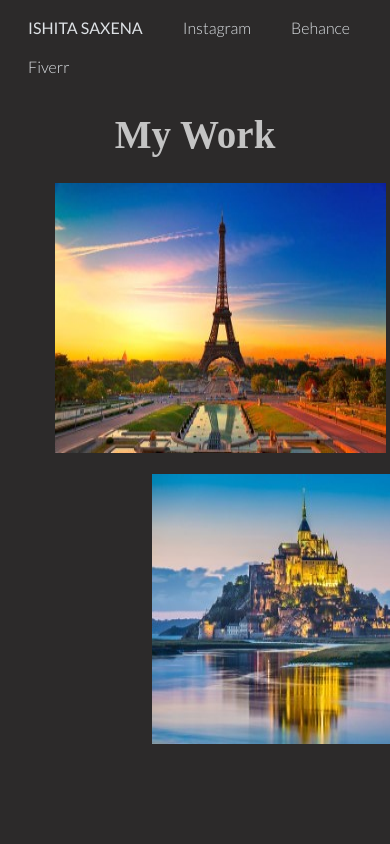
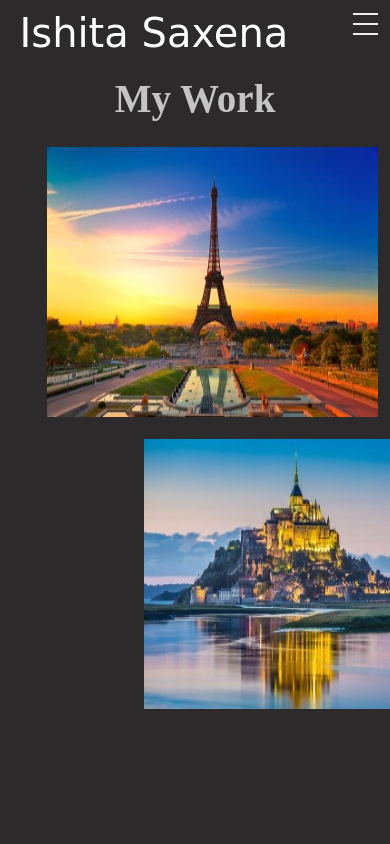
Before and after one commit to realspartants/my-portfolio, a plain HTML site: page art.html in a window 390 px wide. Shown: the top 844 px of the page. Drawn offline with Linux system fonts and the light colour scheme; a web font is replaced by a local one.

Commit message:
fixed nav and other changes

```diff
--- a/art.html
+++ b/art.html
@@ -12,47 +12,36 @@
 	<body oncontextmenu="return false">
 		<main>
 			<header>
-        <div id="navbar">
-          <nav>
-            <a id="name">ISHITA SAXENA</a>
+				<div class="nav">
+					<input type="checkbox" id="nav-check" />
+					<div class="nav-header">
+						<a id="name" class="nav-title" href="">Ishita Saxena</a>
+					</div>
+					<div class="nav-btn">
+						<label for="nav-check">
+							<span></span>
+							<span></span>
+							<span></span>
+						</label>
+					</div>
+
+					<div class="nav-links">
 						<a
-              href=""
-              title=""
+							href="https://www.behance.net/ishitasaxena?tracking_source=search_users_recommended%7Cishita%20saxena"
 							target="_blank"
-              style="font-family: Lato"
-              >Instagram</a
+							>Behance</a
 						>
-            <a
-              href=""
-              title="My Behance"
-              target="_blank"
-              style="font-family: Lato"
-              >Behance </a
-            >
-            <a
-              href=""
-              title="My Fiverr"
-              target="_blank"
-              style="font-family: Lato"
-              >Fiverr</a
-            >
-          </nav>
+						<a href="https://www.fiverr.com/outinthevoid" target="_blank">Fiverr</a>
+						<a href="https://www.instagram.com/outinthevoid_/" target="_blank">Instagram</a>
+					</div>
 				</div>
 			</header>
 			<h1 id="work_my">My Work</h1>
 			<div>
-        <a href="page1.html"
-          ><img src="images/static/1.jpg" alt="images" class="img" id="img1"
-        /></a>
-        <a href="page2.html"
-          ><img src="images/static/2.jpg" alt="images" class="img" id="img2"
-        /></a>
-        <a href="page3.html"
-          ><img src="images/static/3.jpg" alt="images" class="img" id="img3"
-        /></a>
-        <a href="page4.html"
-          ><img src="images/static/4.jpg" alt="images" class="img" id="img4"
-        /></a>
+				<a href="page1.html"><img src="images/static/1.jpg" alt="images" class="img" id="img1" /></a>
+				<a href="page2.html"><img src="images/static/2.jpg" alt="images" class="img" id="img2" /></a>
+				<a href="page3.html"><img src="images/static/3.jpg" alt="images" class="img" id="img3" /></a>
+				<a href="page4.html"><img src="images/static/4.jpg" alt="images" class="img" id="img4" /></a>
 			</div>
 		</main>
 	</body>
--- a/common/graphics_common.css
+++ b/common/graphics_common.css
@@ -1,5 +1,6 @@
 @import url("https://fonts.googleapis.com/css2?family=Antic+Didone&family=Lato:wght@300;400&display=swap");
-
+@import url("https://fonts.googleapis.com/css2?family=Licorice&display=swap");
+/*
 nav {
   display: flex;
   flex-wrap: wrap;
@@ -26,8 +27,108 @@ nav a {
 
 nav a:hover {
   color: #000000;
+} */
+* {
+	box-sizing: border-box;
 }
 
+body {
+	margin: 0px;
+	font-family: "segoe ui";
+}
+
+.nav {
+	height: 50px;
+	width: 95%;
+	/* background-color: #4d4d4d; */
+	position: relative;
+}
+
+.nav > .nav-header {
+	display: inline;
+}
+
+.nav > .nav-header > .nav-title {
+	display: inline-block;
+	font-size: 22px;
+	color: #fff;
+	padding: 10px 10px 10px 10px;
+}
+
+.nav > .nav-btn {
+	display: none;
+}
+
+.nav > .nav-links {
+	display: inline;
+	float: right;
+	font-size: 18px;
+}
+
+.nav > .nav-links > a {
+	display: inline-block;
+	padding: 13px 10px 13px 10px;
+	text-decoration: none;
+	color: #efefef;
+}
+
+.nav > .nav-links > a:hover {
+	background-color: rgba(0, 0, 0, 0.3);
+}
+
+.nav > #nav-check {
+	display: none;
+}
+
+@media (max-width: 600px) {
+	.nav {
+		width: 100%;
+	}
+	.nav > .nav-btn {
+		display: inline-block;
+		position: absolute;
+		right: 0px;
+		top: 0px;
+	}
+	.nav > .nav-btn > label {
+		display: inline-block;
+		width: 50px;
+		height: 50px;
+		padding: 13px;
+	}
+	.nav > .nav-btn > label:hover,
+	.nav #nav-check:checked ~ .nav-btn > label {
+		background-color: rgba(0, 0, 0, 0.3);
+	}
+	.nav > .nav-btn > label > span {
+		display: block;
+		width: 25px;
+		height: 10px;
+		border-top: 2px solid #eee;
+	}
+	.nav > .nav-links {
+		position: absolute;
+		display: block;
+		width: 100%;
+		background-color: #333;
+		height: 0px;
+		transition: all 0.3s ease-in;
+		overflow-y: hidden;
+		top: 50px;
+		left: 0px;
+	}
+	.nav > .nav-links > a {
+		display: block;
+		width: 100%;
+	}
+	.nav > #nav-check:not(:checked) ~ .nav-links {
+		height: 0px;
+	}
+	.nav > #nav-check:checked ~ .nav-links {
+		height: calc(100vh - 50px);
+		overflow-y: auto;
+	}
+}
 * {
 	background-color: rgb(44, 42, 42);
 	color: #c4c4c4;
@@ -35,7 +136,11 @@ nav a:hover {
 
 #name {
 	font-family: "Lato", sans-serif;
-  font-weight: 400;
+	font-weight: 500;
+	font-size: 40px;
+	text-decoration: none;
+	padding-left: 5%;
+	font-family: "Licorice", cursive;
 }
 
 .heading1 {
--- a/index/style_index.css
+++ b/index/style_index.css
@@ -32,12 +32,12 @@ main {
 	font-size: 36px;
 	text-decoration: none;
 	padding: 10px;
-	background: #666360;
-	color: rgb(44, 42, 42);
+	background: #535251;
+	color: rgb(190, 184, 184);
 	border-radius: 7px;
 }
 
 #art_html:hover {
-	color: rgb(44, 42, 42);
+	color: rgb(231, 226, 226);
 }
 /* Buttton for "my work" */
```
Also changed, not shown: index.html (+1 -2 lines), page1.html (+1 -1 lines). Lines whose indentation alone changed are shown as unchanged.
